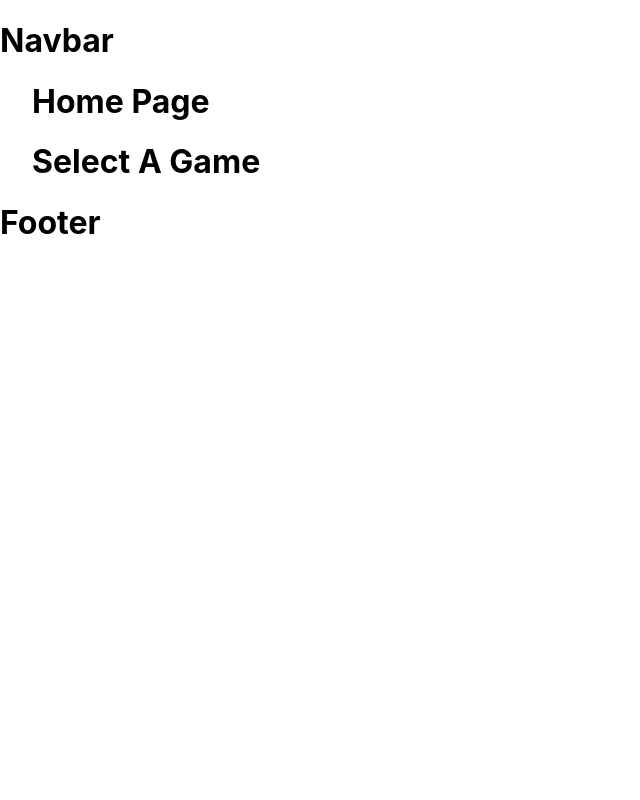
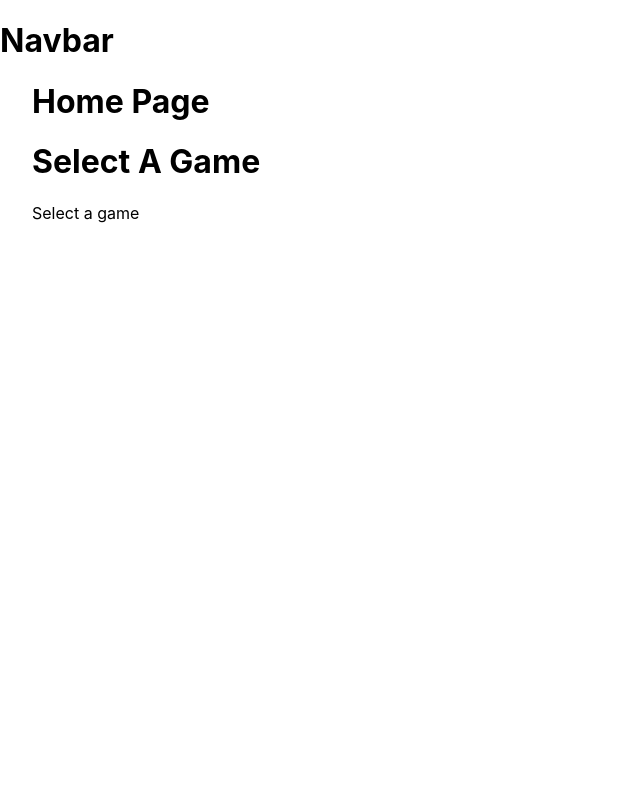
Before and after one commit to auleki/play-ball-client, a Next.js app: page / in a window 1280 px wide. Shown: the top 800 px of the page, without its empty margins (0-640 px from the left). Built offline with nearby package versions, Linux system fonts and the light colour scheme.

Commit message:
add page transition animation

```diff
--- a/components/buttons/Button.tsx
+++ b/components/buttons/Button.tsx
@@ -1,8 +1,8 @@
 import React from 'react'
 
-const Button = () => {
+const Button = ({ text }: { text: string }) => {
     return (
-        <button>Button</button>
+        <button>{text}</button>
     )
 }
 
--- /dev/null
+++ b/components/layout/PageLayout.tsx
@@ -0,0 +1,22 @@
+import React from 'react'
+import { motion } from 'framer-motion'
+
+const PageLayout = ({ children }: { children: React.ReactNode }) => {
+    return (
+        <motion.div
+            style={{ height: "100vh" }}
+            initial={{ x: 300, opacity: 0 }}
+            animate={{ x: 0, opacity: 1 }}
+            exit={{ x: 300, opacity: 0 }}
+            transition={{
+                type: "spring",
+                stiffness: 260,
+                damping: 20,
+            }}
+        >
+            {children}
+        </motion.div>
+    )
+}
+
+export default PageLayout
--- a/package.json
+++ b/package.json
@@ -12,6 +12,7 @@
   },
   "dependencies": {
     "@testing-library/user-event": "^14.4.3",
+    "framer-motion": "^7.6.15",
     "next": "12.2.5",
     "react": "18.2.0",
     "react-dom": "18.2.0",
--- a/pages/_app.tsx
+++ b/pages/_app.tsx
@@ -1,13 +1,35 @@
 import '../styles/globals.css'
 import type { AppProps } from 'next/app'
-import { Fragment } from 'react'
+import { Fragment, useEffect, useState } from 'react'
 import Layout from '../components/layout/Layout'
+import { AnimatePresence } from "framer-motion"
+import { Router } from 'next/router'
 
 function MyApp({ Component, pageProps }: AppProps) {
+  const [loading, setLoading] = useState(false)
+  useEffect(() => {
+    // Used for page transition
+    const start = () => {
+      setLoading(true)
+    }
+    const end = () => {
+      setLoading(false)
+    }
+    Router.events.on("routeChangeStart", start)
+    Router.events.on("routeChangeComplete", end)
+    Router.events.on("routeChangeError", end)
+    return () => {
+      Router.events.off("routeChangeStart", start)
+      Router.events.off("routeChangeComplete", end)
+      Router.events.off("routeChangeError", end)
+    }
+  }, [])
   return (
     <Fragment>
       <Layout>
-        <Component {...pageProps} />
+        <AnimatePresence exitBeforeEnter initial={false}>
+          <Component {...pageProps} />
+        </AnimatePresence>
       </Layout>
     </Fragment>
   )
--- a/pages/game/select.tsx
+++ b/pages/game/select.tsx
@@ -1,8 +1,13 @@
+import Button from "../../components/buttons/Button"
+import LinkButton from "../../components/buttons/LinkButton"
+import PageLayout from "../../components/layout/PageLayout"
+
 const SelectGame = () => {
   return (
-    <div>
+    <PageLayout>
       <h1>Select A Game</h1>
-    </div>
+      <LinkButton path="/game/playing" pathname={"Select a game"} />
+    </PageLayout>
   )
 }
 
```
Also changed, not shown: pages/game/over.tsx (+6 -2 lines), pages/game/playing.tsx (added, +14 -0 lines), pages/game/start.tsx (+4 -3 lines), pages/playing.tsx (deleted, +0 -13 lines), 1 other file (tests, documents, lock files or other folders).
